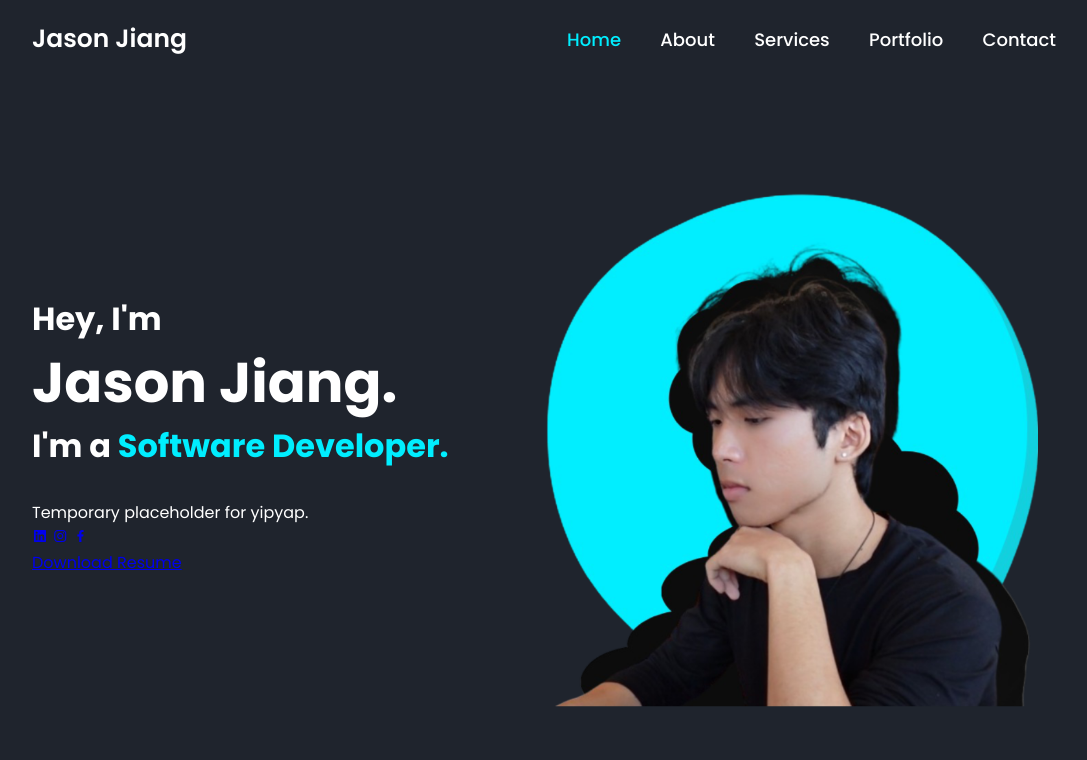
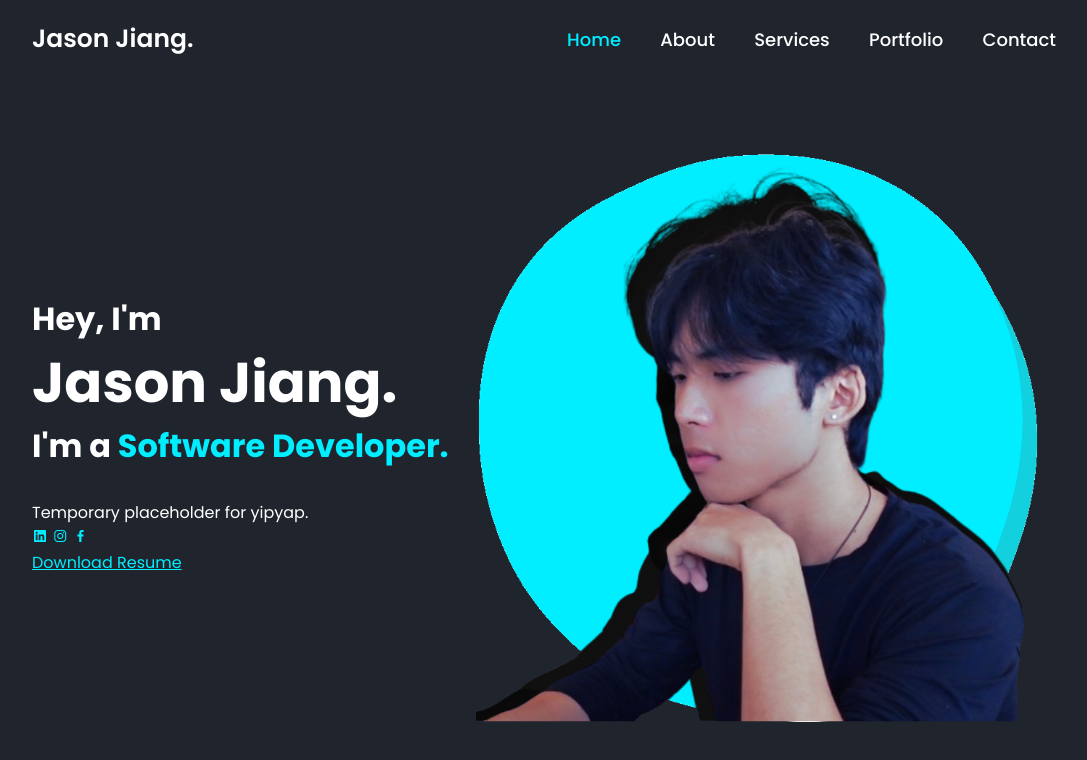
Before and after one commit to Jaesuru/Jason-Jiangs-Portfolio-Site, a plain HTML site: page index.html in a window 1280 px wide. Shown: the whole page, without its empty margins (96-1183 px from the left). Drawn offline with nearby package versions, Linux system fonts and the light colour scheme.

Commit message:
Savepoint #1
9:05 at video tutorial. Continue from there on.

```diff
--- a/index.html
+++ b/index.html
@@ -11,7 +11,7 @@
 </head>
     <body>
         <header class="header">
-            <a href="#" class="logo">Jason Jiang</a>
+            <a href="#" class="logo">Jason Jiang.</a>
 
             <nav class="navbar">
                 <a href="#" class="active">Home</a>
@@ -37,7 +37,7 @@
             </div>
 
             <div class="home-img">
-                <img src="assets/ProfileHome.png", alt="">
+                <img src="assets/WebsiteImage.png", alt="">
             </div>
 
         </section>
--- a/style.css
+++ b/style.css
@@ -82,8 +82,13 @@ body {
 
 .home-content p {
     font-size: 16px;
+    margin-bottom:
 }
 
 .home-img img {
-    max-width: 550px;
+    max-width: 580px;
 }
+
+.home-content a {
+    color: #0ef;
+}
```
Also changed, not shown: assets/ProfileHome.png (deleted), assets/WebsiteImage.png (added).
